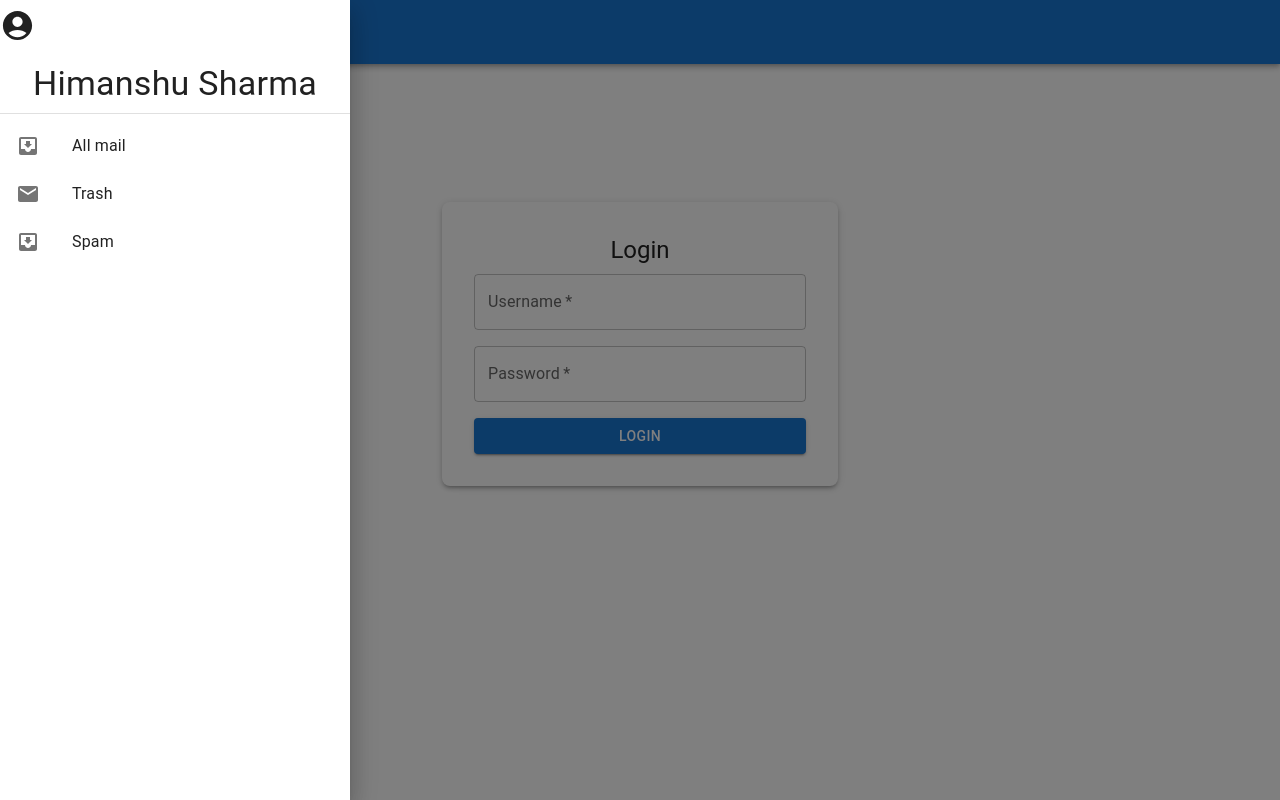
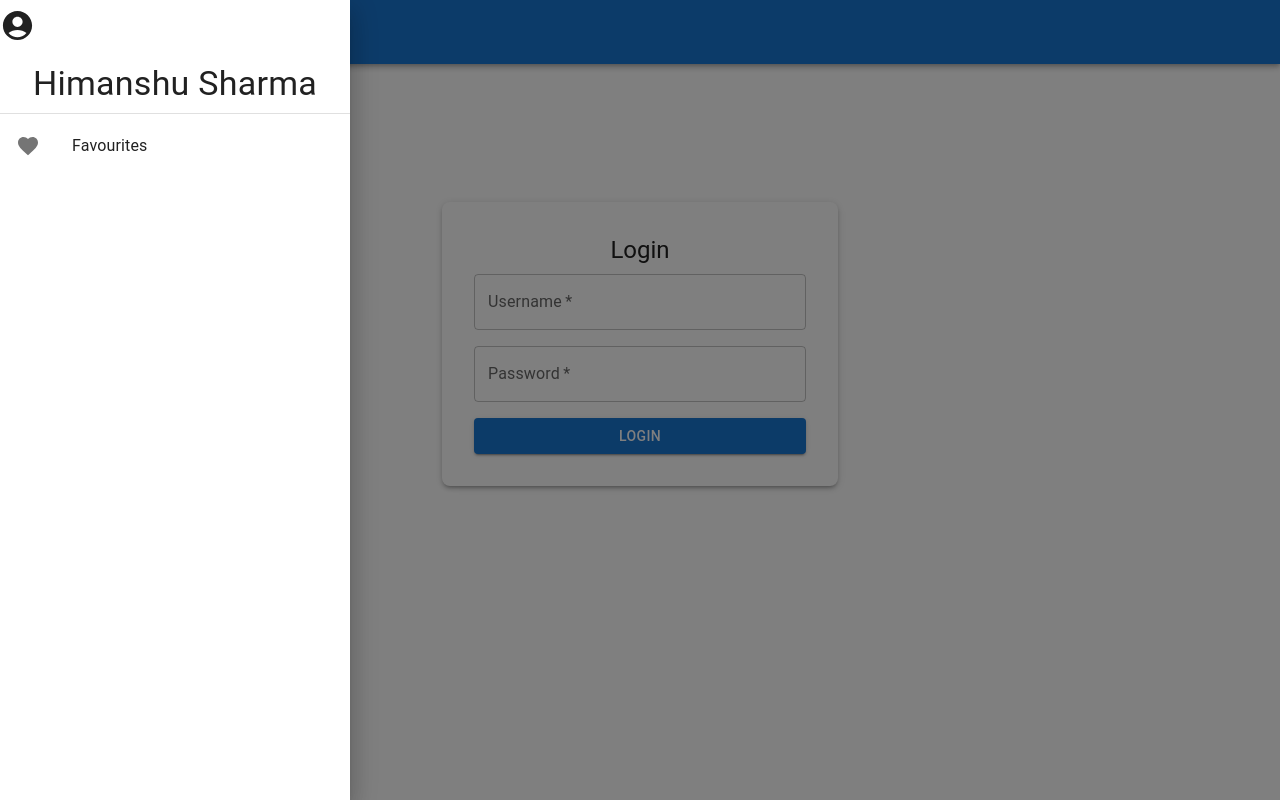
Before and after one commit to hmnhGeek/Soundly-UI, a React (Create React App) app: page / in a window 1280 px wide. Both pictures are taken after a click on the button "menu". Built offline with nearby package versions, Linux system fonts and the light colour scheme.

Commit message:
Added favourites section

```diff
--- a/src/components/CustomDrawer/CustomDrawer.jsx
+++ b/src/components/CustomDrawer/CustomDrawer.jsx
@@ -11,7 +11,7 @@ import InboxIcon from "@mui/icons-material/MoveToInbox";
 import MailIcon from "@mui/icons-material/Mail";
 import { AuthContext } from "../../AuthContext";
 import { Avatar, Typography } from "@mui/material";
-import { AccountCircle } from "@mui/icons-material";
+import { AccountCircle, Favorite } from "@mui/icons-material";
 
 export default function CustomDrawer({ open, toggleDrawer }) {
   const { userProfileImage } = useContext(AuthContext);
@@ -41,16 +41,14 @@ export default function CustomDrawer({ open, toggleDrawer }) {
       </List>
       <Divider />
       <List>
-        {["All mail", "Trash", "Spam"].map((text, index) => (
-          <ListItem key={text} disablePadding>
-            <ListItemButton>
-              <ListItemIcon>
-                {index % 2 === 0 ? <InboxIcon /> : <MailIcon />}
-              </ListItemIcon>
-              <ListItemText primary={text} />
-            </ListItemButton>
-          </ListItem>
-        ))}
+        <ListItem key={"Favourites"} disablePadding>
+          <ListItemButton>
+            <ListItemIcon>
+              <Favorite />
+            </ListItemIcon>
+            <ListItemText primary={"Favourites"} />
+          </ListItemButton>
+        </ListItem>
       </List>
     </Box>
   );
```
